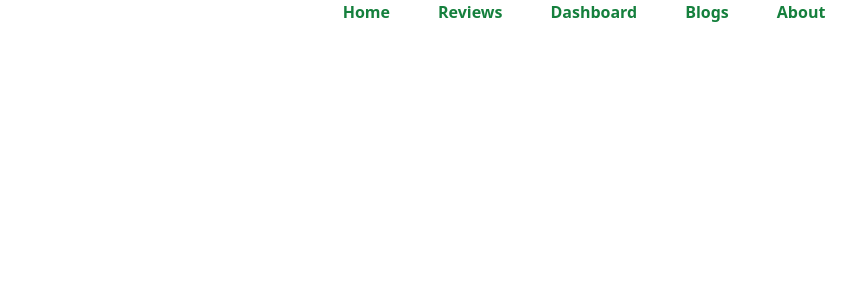
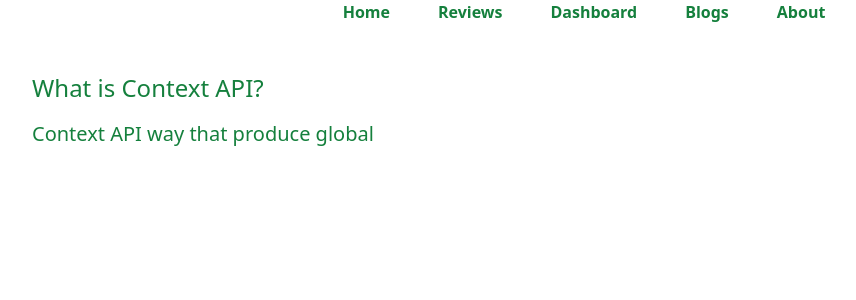
Before and after one commit to fahimabushra1/assignment-9, a React (Create React App) app: page /blogs in a window 1280 px wide. Shown: the top 300 px of the page, without its empty margins (8-864 px from the left). Built offline with nearby package versions, Linux system fonts and the light colour scheme.

Commit message:
readMe-file

```diff
--- a/src/components/Blogs/Blogs.js
+++ b/src/components/Blogs/Blogs.js
@@ -2,8 +2,9 @@ import React from "react";
 
 const Blogs = () => {
     return (
-        <div>
-
+        <div className="text-green-700 mt-12 ml-10">
+            <h1 className="text-2xl">What is Context API?</h1>
+            <p className="text-xl mt-4">Context API way that produce global</p>
         </div>
     )
 }
--- a/src/components/Home/Home.js
+++ b/src/components/Home/Home.js
@@ -1,5 +1,5 @@
 import React from "react";
-// import teaTree from "react";
+// import img from "./teaTree.jpg";
 // import Reviews from "./components/Reviews/Reviews";
 // import DashBoard from "./components/DashBoard/DashBoard";
 // import Blogs from "./components/Blogs/Blogs";
@@ -13,7 +13,7 @@ const Home = () => {
             <h1 className="text-6xl text-green-700 mt-14">Best Oil for your hair</h1>
             <div className="flex justify-space-between text-green-700 text-xl mt-4">
                 <p>If you want healthy natural growing hair Tea tree is the only solution for you.It is the number one oil for smiling hair.</p>
-                {/* <img src={teaTree}></img> */}
+                {/* <img src={img}></img> */}
             </div>
         </div>
     )
```
Also changed, not shown: src/assets/teaTree.jpg (renamed from public/teaTree.jpg), 1 other file (tests, documents, lock files or other folders).
